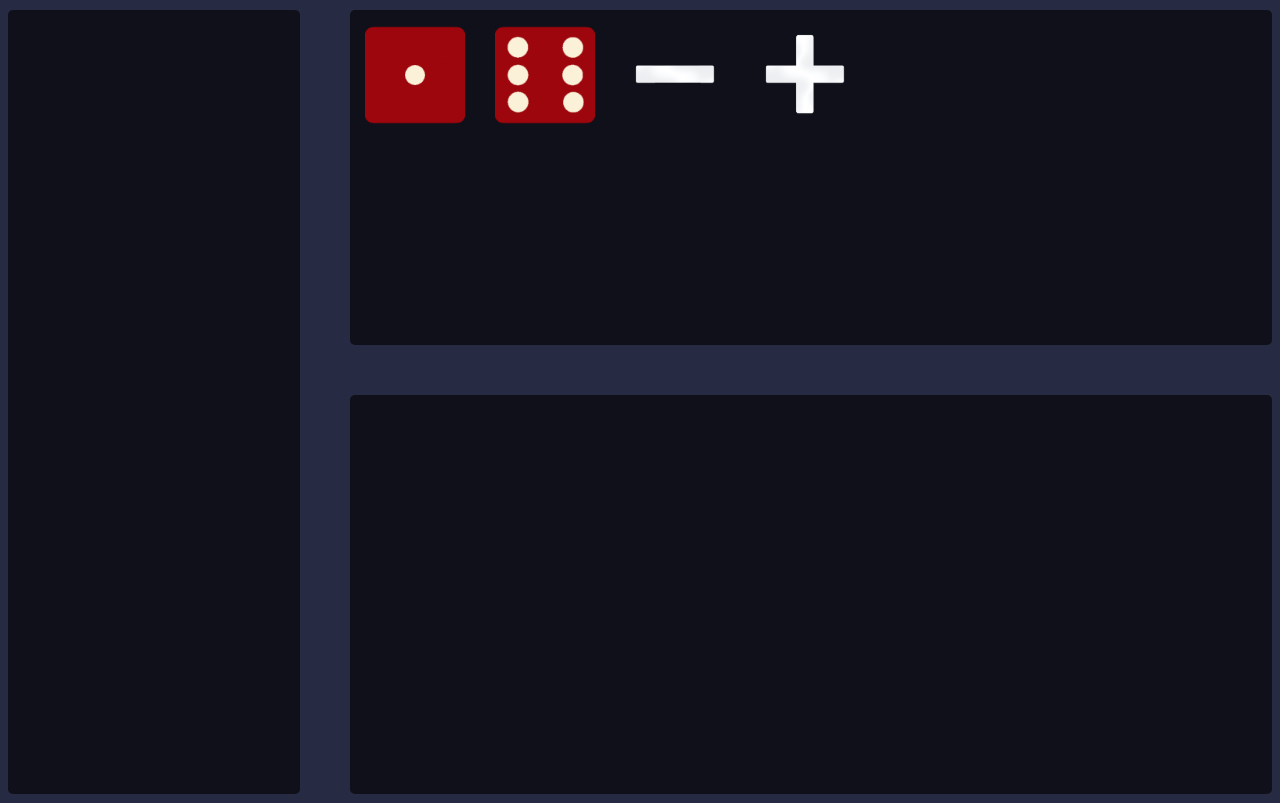
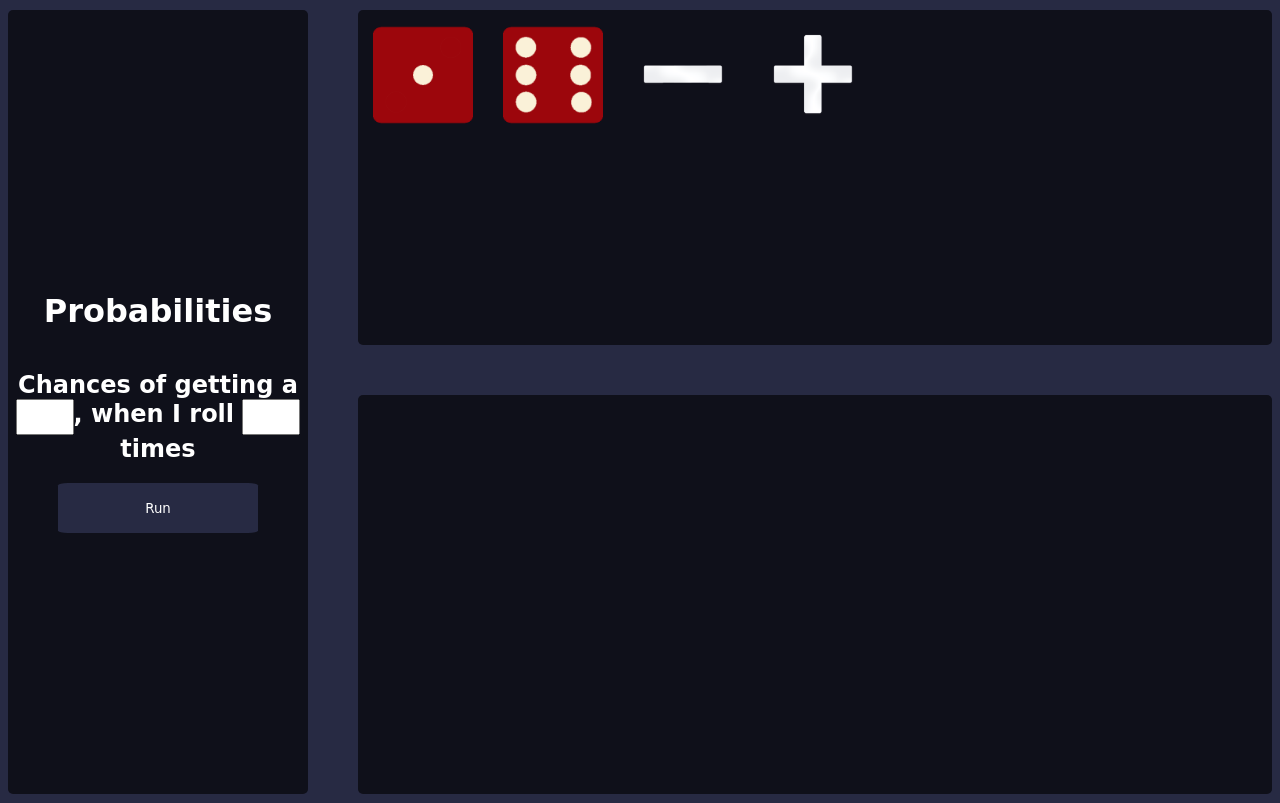
Before and after one commit to liamstupidgames/stupid-dice-probabilities, a plain HTML site: page index.html in a window 1280 px wide. Both pictures are taken after a click on the picture 674 px from the left and 75 px from the top of the page. Drawn offline with nearby package versions, Linux system fonts and the light colour scheme.

Commit message:
Fix( stupid bug )

```diff
--- a/index.html
+++ b/index.html
@@ -13,11 +13,14 @@
     <div class="main-div">
 
         <div class="left-menu window">
+            <h1 class="title text take-two">Probabilities</h1>
+            <h2 class="text"> Chances of getting a <input type="text" id="diceSide" class="diceSide userTextInput">, when I roll <input type="text" id="timesToRoll" class="times userTextInput"> times </h2>
+
+            <button class="take-two btn" id="run">Run</button>
 
         </div>
 
         <div class="info-area">
-
             <div id="dices" class="dices-area window sub-area">
                 <img src="./assets/images/dice6.png" alt="">
                 <img id="minus" src="./assets/images/minus.png" height="20px" width="20px" alt="">
--- a/src/script.js
+++ b/src/script.js
@@ -1,6 +1,6 @@
 function addDice() {
   let dicesContainer = $("#dices");
-  if (dicesContainer.children().length < 32) {
+  if (dicesContainer.children().length < 33) {
     let dice = Math.ceil(Math.random() * 6);
     dicesContainer.prepend(
       `<img src="./assets/images/dice${dice}.png" class="dice" alt="">`
@@ -15,5 +15,41 @@ function deleteDice() {
   }
 }
 
+function countDices() {
+  return parseInt($("#dices").children().length - 2);
+}
+
+function throwDices(n) {
+  let results = [];
+  for (let added = 0; added < n; added++) {
+    let diceSideResult = Math.ceil(Math.random() * 6);
+    results.push(diceSideResult);
+  }
+  return results;
+}
+
+function throwDices(numberDices, times) {
+  let time = 0;
+  let eachRunResults = [];
+  while (time < times) {
+
+    let simulation = throwDices(numberDices);
+    eachRunResults.push(...simulation);
+    time++;
+
+  }
+
+  return eachRunResults;
+}
+
+function simulate() {
+  let diceSide = $("#diceSide").val();
+  let toRoll = $("#timesToRoll").val();
+  let dices = countDices();
+  let result = throwDices(dices, toRoll);
+  alert(result);
+}
+
 $("#add").click(addDice);
 $("#minus").click(deleteDice);
+$("#run").click(simulate);
--- a/style/style.css
+++ b/style/style.css
@@ -9,12 +9,39 @@ img {
     padding: 15px;
 }
 
-#add:hover, #minus:hover {
+#add:hover, #minus:hover, .btn {
     cursor: pointer;
 }
 
 .hidden {
     visibility: hidden;
+}
+
+
+.text {
+    -webkit-touch-callout: none;
+    -webkit-user-select: none;
+    -khtml-user-select: none;
+    -moz-user-select: none;
+    -ms-user-select: none;
+    user-select: none;
+    font-family: 'Indie Flower', cursive;
+    color: white;
+    text-align: center;
+    align-self: center;
+}
+
+.btn {
+    margin: 0px 50px 0px 50px;
+    height: 50px;
+    width: 200px;
+    color: white;
+    font-family: 'Indie Flower', cursive;
+    border: none;
+    border-radius: 5%;
+    background-color: #272A43;
+    align-content: center;
+    text-align: center;
 }
 
 .window {
@@ -39,6 +66,16 @@ img {
 
 .left-menu {
     width: 40vh;
+    display: flex;
+    flex-direction: column;
+    justify-content: center;
+    align-items: center;
+}
+
+.take-two {
+    grid-column: span 2;
+    align-content: center;
+
 }
 
 .info-area {
@@ -58,6 +95,22 @@ img {
     height: 60%;
 }
 
+.userTextInput {
+    width: 50px;
+    height: 30px;
+    font-family: 'Indie Flower', cursive;
+    color: #272A43;
+    font-weight: bold;
+    text-align: center;
+    align-self: center;
+}
+
+.checkbox {
+    align-self: center;
+    width: 50px;
+    height: 50px;
+}
+
 .graph {
 
 }
```
